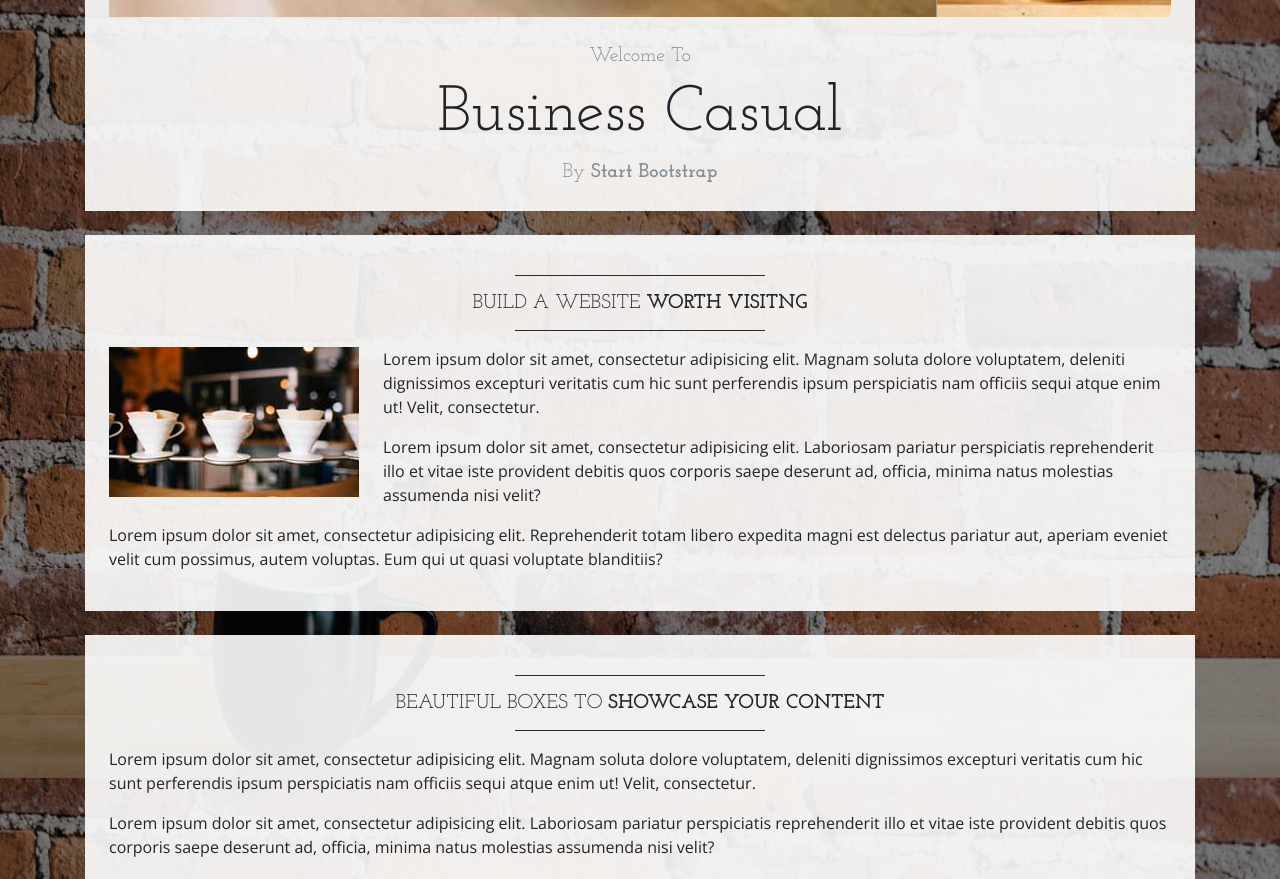
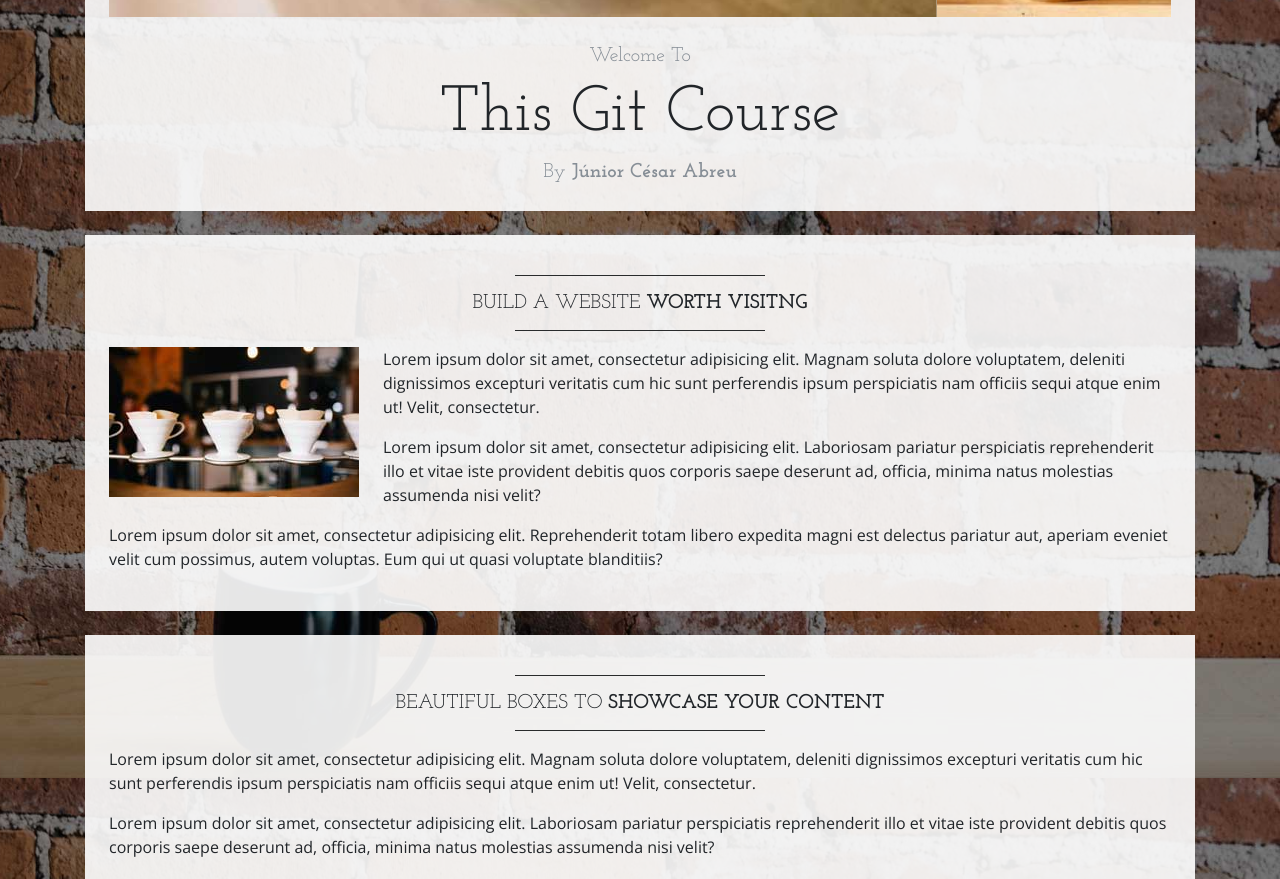
Before and after one commit to juniorcesarabreu/Git-Course-Demo, a website: page index.html in a window 1280 px wide. Shown: the part 822-1701 px from the top of the page. Drawn offline with nearby package versions, Linux system fonts and the light colour scheme.

Commit message:
Change itens after carousel

```diff
--- a/index.html
+++ b/index.html
@@ -100,9 +100,9 @@
         <!-- Welcome Message -->
         <div class="text-center mt-4">
           <div class="text-heading text-muted text-lg">Welcome To</div>
-          <h1 class="my-2">Business Casual</h1>
+          <h1 class="my-2">This Git Course</h1>
           <div class="text-heading text-muted text-lg">By
-            <strong>Start Bootstrap</strong>
+            <strong>Júnior César Abreu</strong>
           </div>
         </div>
       </div>
```
